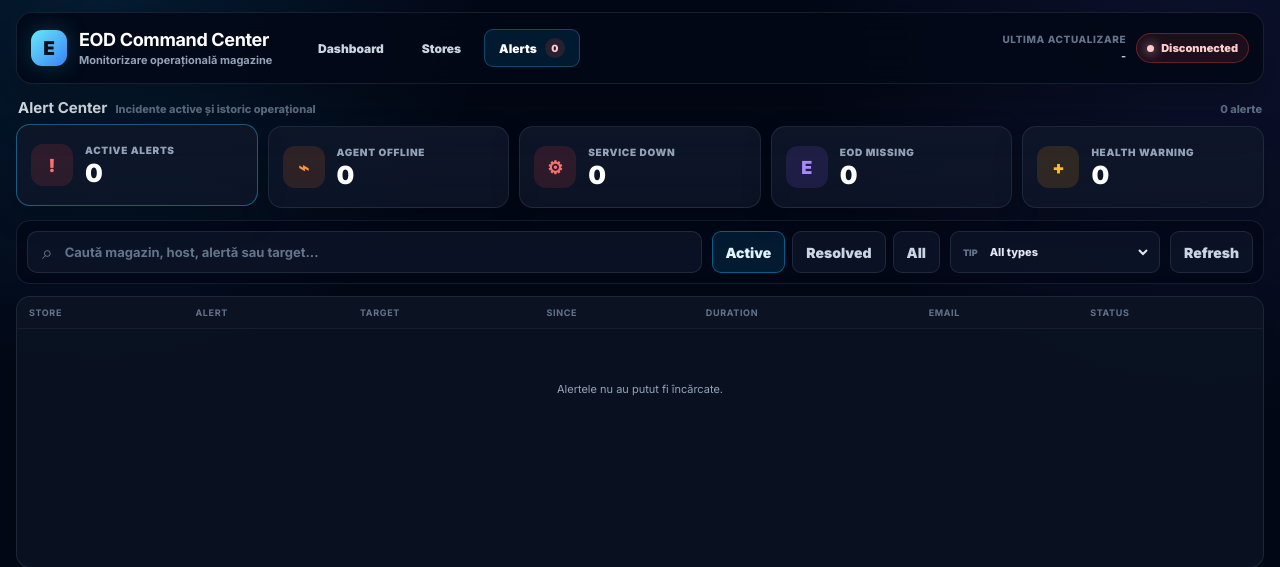
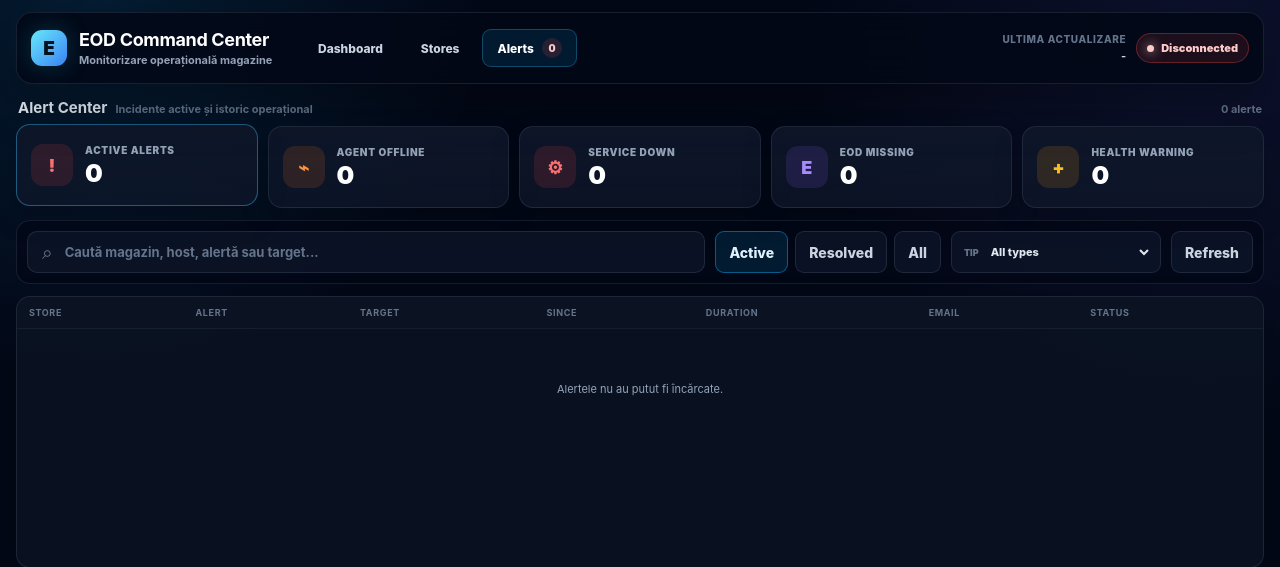
Before and after one commit to katalinzew/eodmonitor, a Python web app: template app/templates/alerts.html in a window 1280 px wide. Shown: the top 567 px of the page. Run offline with Jinja, Linux system fonts and the light colour scheme; the template is opened without the code that fills it, so the values that code supplies are empty.

Commit message:
Remove external font dependency

```diff
--- a/app/templates/alerts.html
+++ b/app/templates/alerts.html
@@ -4,9 +4,6 @@
     <meta charset="utf-8">
     <meta name="viewport" content="width=device-width, initial-scale=1">
     <title>Alert Center · EOD Command Center</title>
-    <link rel="preconnect" href="https://fonts.googleapis.com">
-    <link rel="preconnect" href="https://fonts.gstatic.com" crossorigin>
-    <link href="https://fonts.googleapis.com/css2?family=Inter:wght@400;500;600;700;800;900&display=swap" rel="stylesheet">
     <link rel="stylesheet" href="/static/css/base.css?v=8">
     <link rel="stylesheet" href="/static/css/alerts.css?v=9">
 </head>
--- a/app/templates/dashboard.html
+++ b/app/templates/dashboard.html
@@ -4,9 +4,6 @@
     <meta charset="utf-8">
     <meta name="viewport" content="width=device-width, initial-scale=1">
     <title>EOD Command Center</title>
-    <link rel="preconnect" href="https://fonts.googleapis.com">
-    <link rel="preconnect" href="https://fonts.gstatic.com" crossorigin>
-    <link href="https://fonts.googleapis.com/css2?family=Inter:wght@400;500;600;700;800;900&display=swap" rel="stylesheet">
     <link rel="stylesheet" href="/static/css/base.css?v=8">
     <link rel="stylesheet" href="/static/css/dashboard.css?v=8">
 </head>
--- a/app/templates/store.html
+++ b/app/templates/store.html
@@ -4,9 +4,6 @@
     <meta charset="utf-8">
     <meta name="viewport" content="width=device-width, initial-scale=1">
     <title>Store Details · EOD Command Center</title>
-    <link rel="preconnect" href="https://fonts.googleapis.com">
-    <link rel="preconnect" href="https://fonts.gstatic.com" crossorigin>
-    <link href="https://fonts.googleapis.com/css2?family=Inter:wght@400;500;600;700;800;900&display=swap" rel="stylesheet">
     <link rel="stylesheet" href="/static/css/base.css?v=9">
     <link rel="stylesheet" href="/static/css/store.css?v=11">
 </head>
--- a/app/templates/stores.html
+++ b/app/templates/stores.html
@@ -4,9 +4,6 @@
     <meta charset="utf-8">
     <meta name="viewport" content="width=device-width, initial-scale=1">
     <title>Store Management · EOD Command Center</title>
-    <link rel="preconnect" href="https://fonts.googleapis.com">
-    <link rel="preconnect" href="https://fonts.gstatic.com" crossorigin>
-    <link href="https://fonts.googleapis.com/css2?family=Inter:wght@400;500;600;700;800;900&display=swap" rel="stylesheet">
     <link rel="stylesheet" href="/static/css/base.css?v=10">
     <link rel="stylesheet" href="/static/css/stores.css?v=10">
 </head>
```
